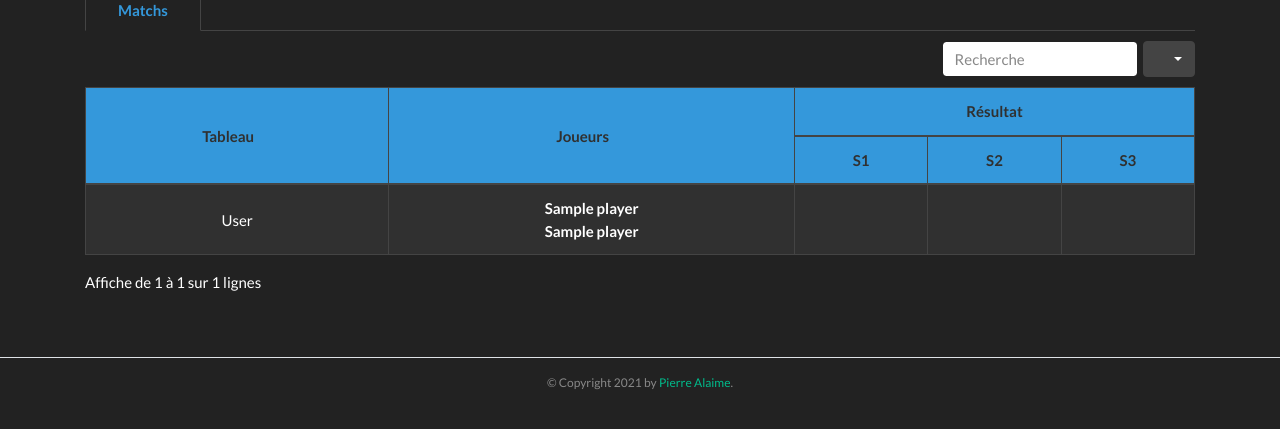
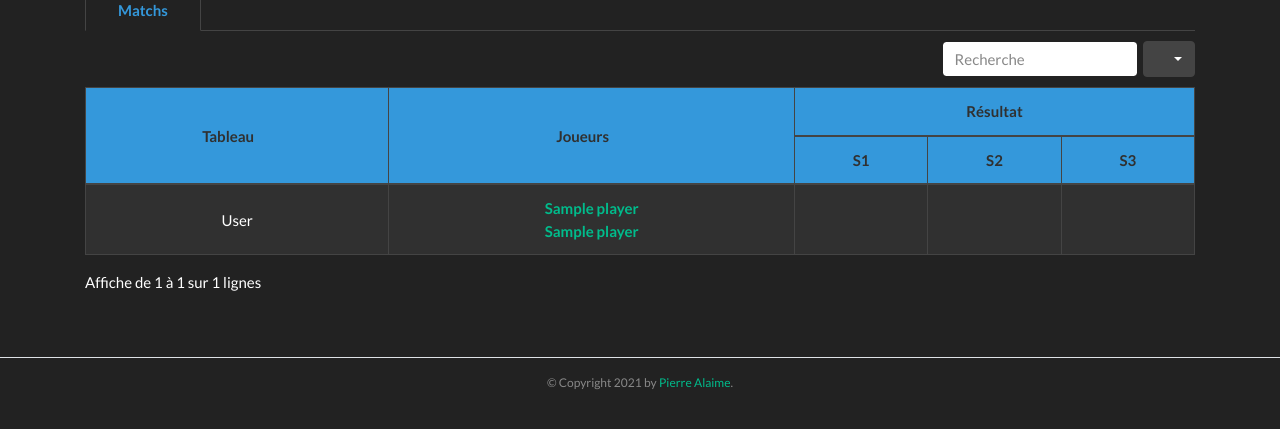
Before and after one commit to pieral85/tournament_ranking, a Flask app: template web/my_app/main/templates/player.html in a window 1280 px wide. Shown: the part 253-682 px from the top of the page. Run offline with Flask 2, Linux system fonts and the light colour scheme; the template is opened without the code that fills it: most values are stand-ins (such as "Sample title", 1, 10 or a date in 2020); parts of the project's set-up code (start-up, migrations or seed data) failed here and were passed over; some libraries are stand-ins or nearby versions; some web fonts are replaced.

Commit message:
Add player link in matches tables
Other changes:
 - Clean up comments

```diff
--- a/web/my_app/main/templates/helper.j2
+++ b/web/my_app/main/templates/helper.j2
@@ -9,7 +9,8 @@
   {% endif %}
 
   <span class="{{ bold }}"">
-    <span>{{ player }}</span>
+    {% set show_ranking = '1' if render_points else '0'%}
+    <a class="text-{{ text }}" href="{{ url_for('main.player', player_id=player.id, show_ranking=show_ranking) }}">{{ player }}</a>
     {% if render_points %}
     <span class="badge badge-pill badge-{{ color }}">
       {{ match.get_points(entry) }}
@@ -17,8 +18,6 @@
     {% endif %}
   </span>
 {%- endmacro %}
-
-{# TODO implement font-weight-light #}
 
 {% macro render_players(match, render_points, as_club=None, as_player=None) -%}
   {% for entry in (match.team1_id.entry_id, match.team2_id.entry_id) -%}
```
